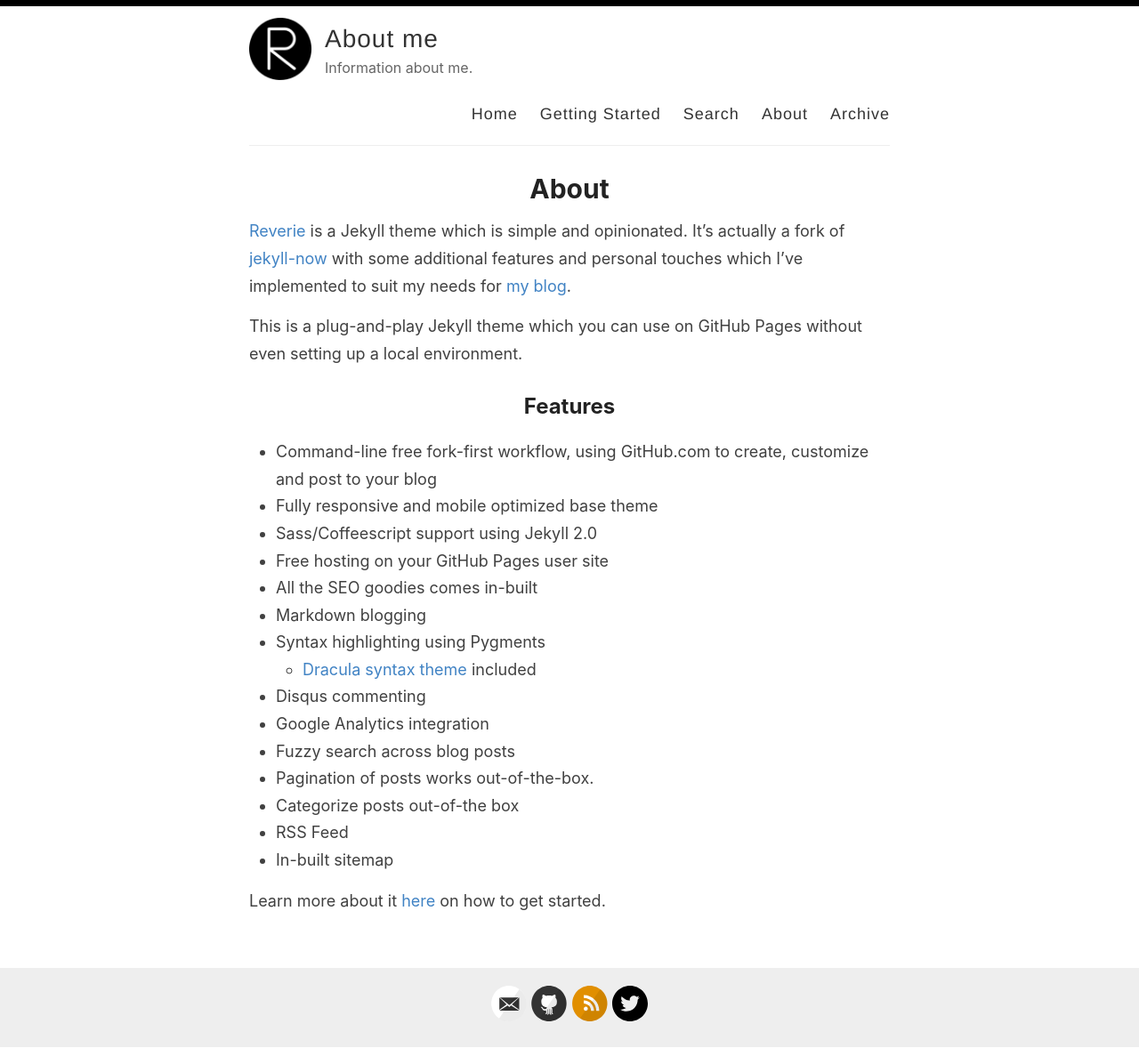
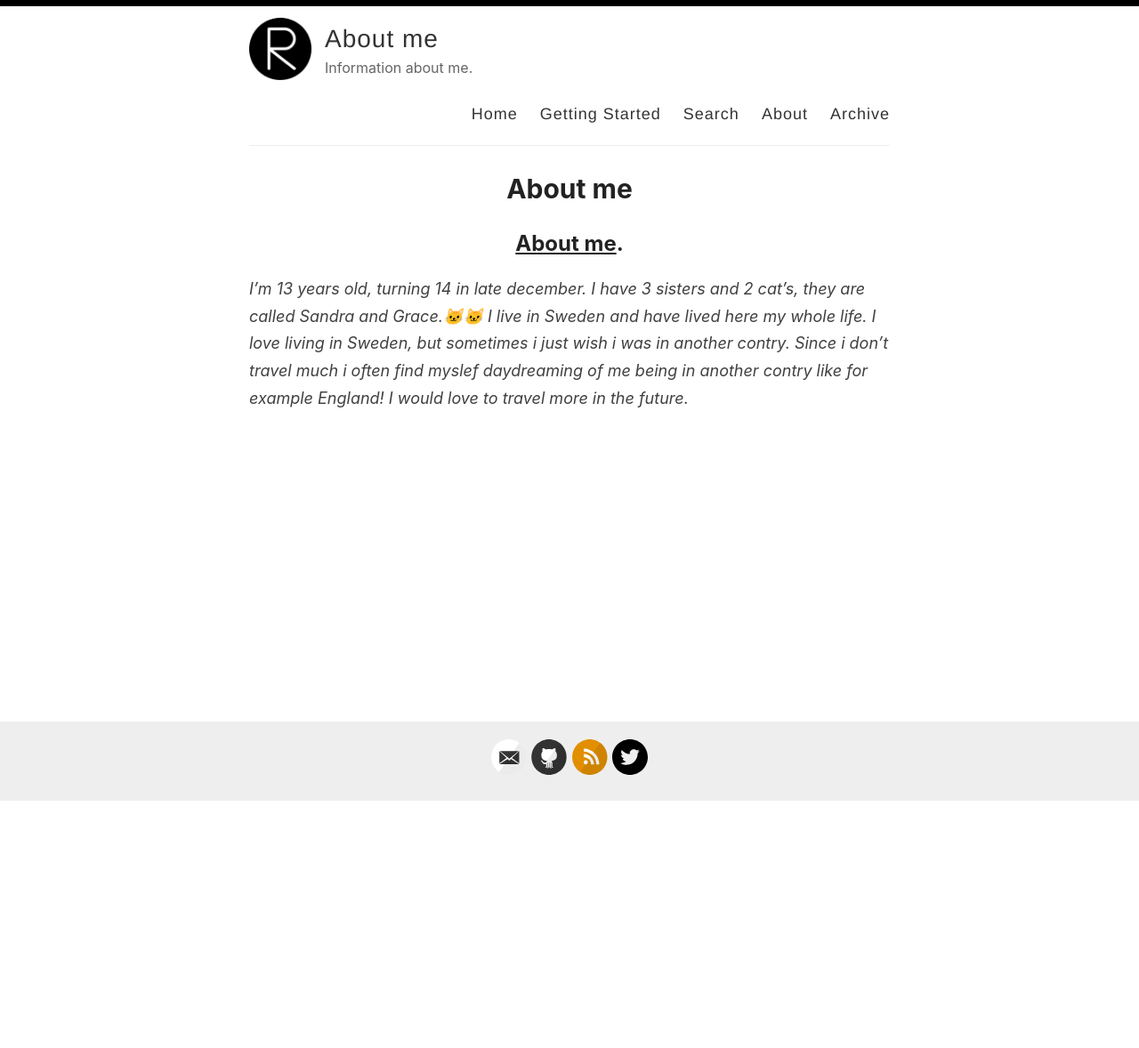
Before and after one commit to Maybe-light1/Maybe-light1.github.io, a Jekyll site: the page built from _pages/about.md, in a window 1280 px wide. Shown: the whole page at 89% size. Built offline with Jekyll 4.4.1, drawn with Linux system fonts in a browser that asks for light colours; after the commit the page ends 901 px from its top, so only the background shows below that.

Commit message:
added about me

```diff
--- a/_pages/about.md
+++ b/_pages/about.md
@@ -1,29 +1,9 @@
 ---
 layout: page
-title: About
+title: About me
 permalink: /about/
 ---
 
-[Reverie](https://github.com/amitmerchant1990/reverie) is a Jekyll theme which is simple and opinionated. It's actually a fork of [jekyll-now](https://github.com/barryclark/jekyll-now) with some additional features and personal touches which I've implemented to suit my needs for [my blog](https://www.amitmerchant.com).
 
-This is a plug-and-play Jekyll theme which you can use on GitHub Pages without even setting up a local environment.
-
-## Features
-
-- Command-line free fork-first workflow, using GitHub.com to create, customize and post to your blog
-- Fully responsive and mobile optimized base theme
-- Sass/Coffeescript support using Jekyll 2.0
-- Free hosting on your GitHub Pages user site
-- All the SEO goodies comes in-built
-- Markdown blogging
-- Syntax highlighting using Pygments
-    - [Dracula syntax theme](https://draculatheme.com/) included
-- Disqus commenting
-- Google Analytics integration
-- Fuzzy search across blog posts
-- Pagination of posts works out-of-the-box.
-- Categorize posts out-of-the box
-- RSS Feed
-- In-built sitemap
-
-Learn more about it [here](https://github.com/amitmerchant1990/reverie) on how to get started.
+## <ins>About me</ins>.
+_I'm 13 years old, turning 14 in late december. I have 3 sisters and 2 cat's, they are called Sandra and Grace.🐱🐱 I live in Sweden and have lived here my whole life. I love living in Sweden, but sometimes i just wish i was in another contry. Since i don't travel much i often find myslef daydreaming of me being in another contry like for example England! I would love to travel more in the future._
```
